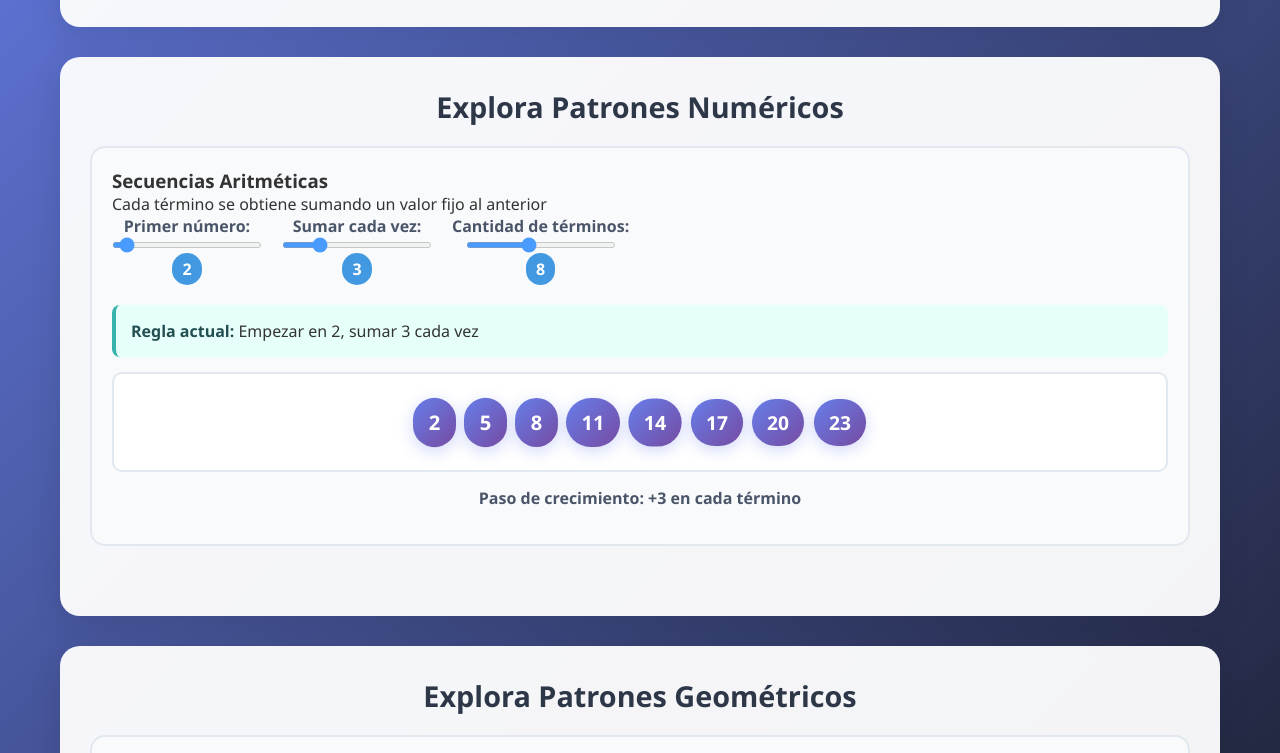
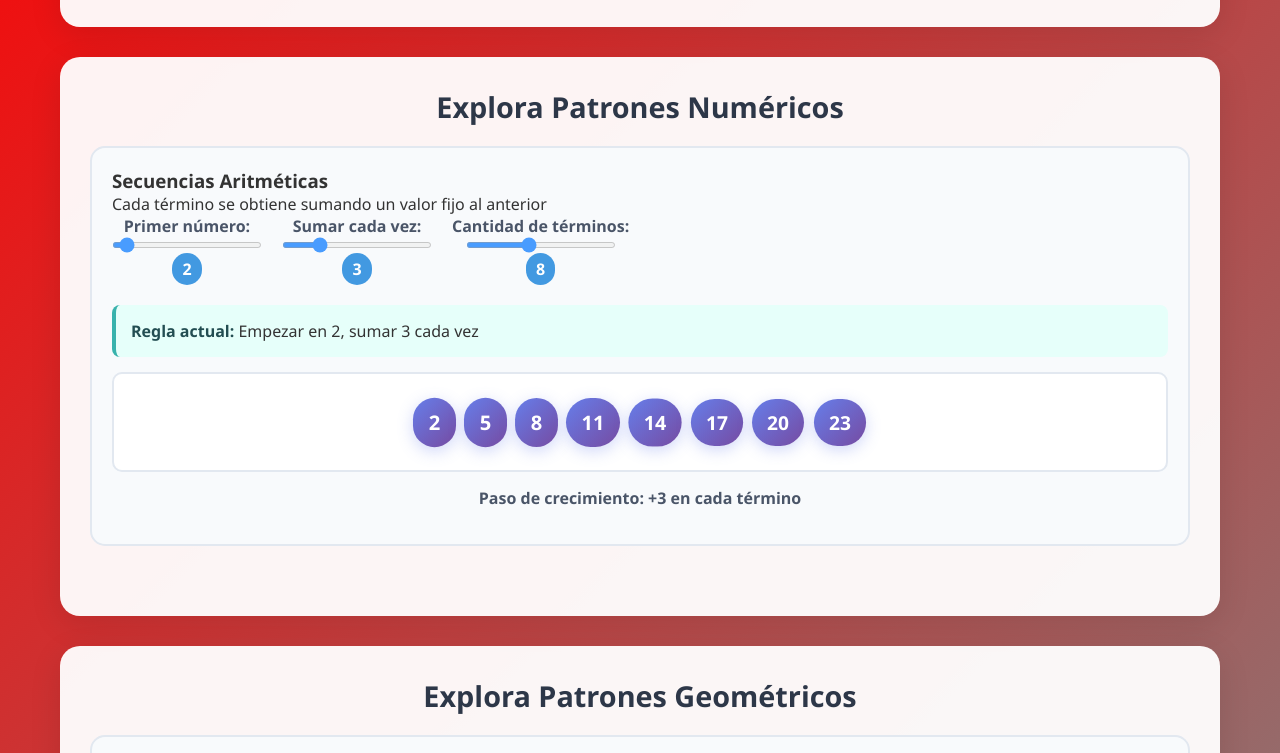
Before and after one commit to bapatata688/expo, a plain HTML site: page index.html in a window 1280 px wide. Shown: the part 377-1130 px from the top of the page. Drawn offline with Linux system fonts and the light colour scheme.

Commit message:
changes and fixes

```diff
--- a/style.css
+++ b/style.css
@@ -6,7 +6,7 @@
 
 body {
   font-family: 'Segoe UI', Tahoma, Geneva, Verdana, sans-serif;
-  background: linear-gradient(135deg, #667eea 0%, #15161E 100%);
+  background: linear-gradient(135deg, red 0%, gray 100%);
   min-height: 100vh;
   color: #333;
 }
```
